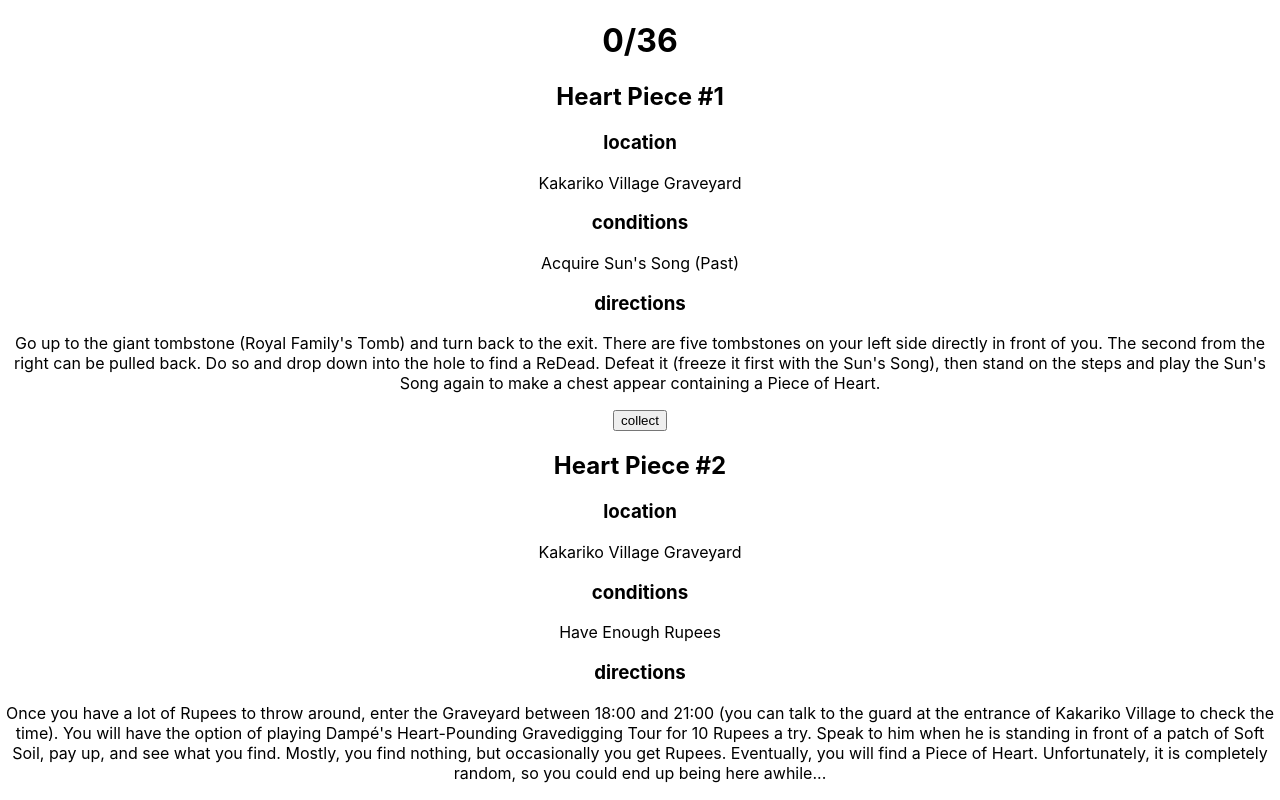
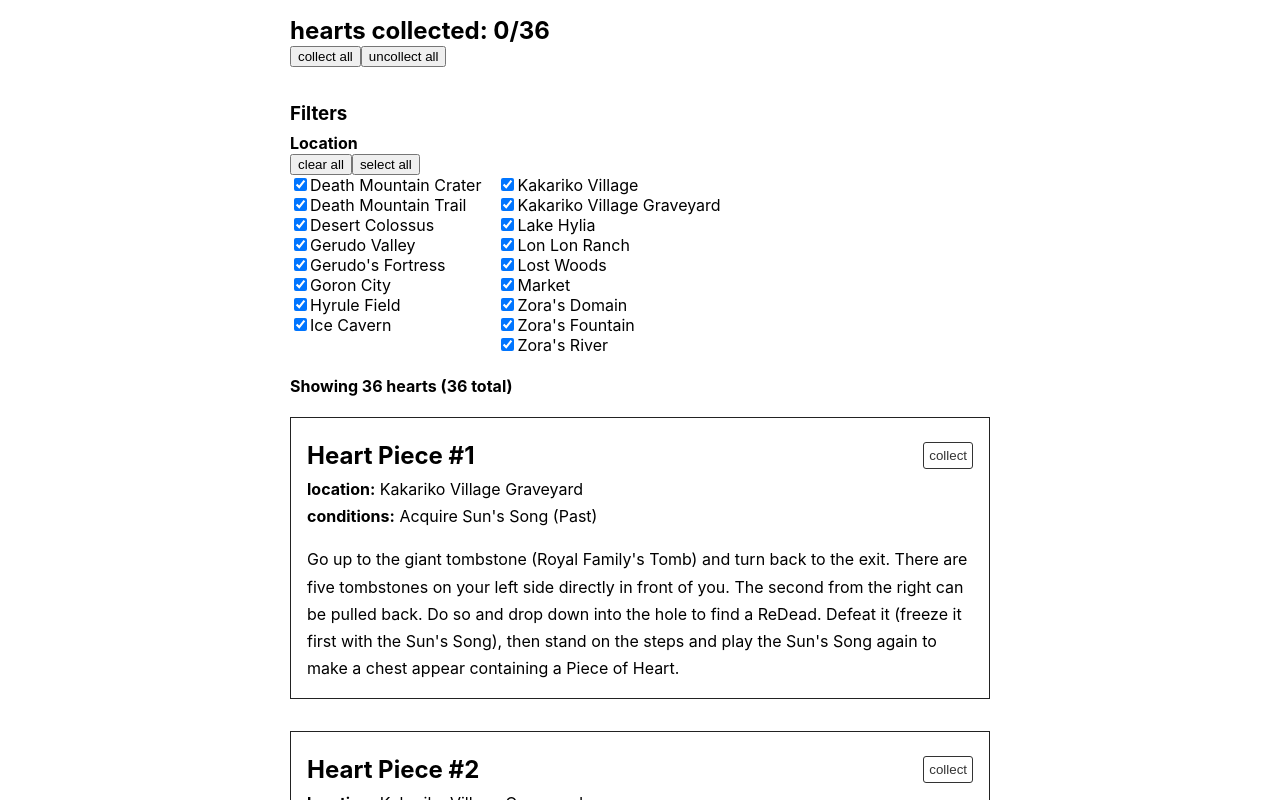
Before and after one commit to chrisdfe/oot-tracker, a React (Create React App) app: page / in a window 1280 px wide. Shown: the top 800 px of the page. Built offline with nearby package versions, Linux system fonts and the light colour scheme.

Commit message:
Cleaning the HeartPiecesPage up slightly

```diff
--- a/package.json
+++ b/package.json
@@ -10,14 +10,18 @@
     "@types/node": "^12.0.0",
     "@types/react": "^16.9.0",
     "@types/react-dom": "^16.9.0",
+    "@types/styled-components": "4.4.3",
     "axios": "^0.19.2",
     "cheerio": "^1.0.0-rc.3",
     "fs-extra": "^8.1.0",
-    "jsdom": "^16.2.0",
     "react": "^16.12.0",
     "react-dom": "^16.12.0",
     "react-scripts": "3.4.0",
+    "styled-components": "4.4.3",
     "typescript": "~3.7.2"
+  },
+  "devDependencies": {
+    "jsdom": "^16.2.0"
   },
   "scripts": {
     "start": "react-scripts start",
--- a/src/App.css
+++ /dev/null
@@ -1,38 +0,0 @@
-.App {
-  text-align: center;
-}
-
-.App-logo {
-  height: 40vmin;
-  pointer-events: none;
-}
-
-@media (prefers-reduced-motion: no-preference) {
-  .App-logo {
-    animation: App-logo-spin infinite 20s linear;
-  }
-}
-
-.App-header {
-  background-color: #282c34;
-  min-height: 100vh;
-  display: flex;
-  flex-direction: column;
-  align-items: center;
-  justify-content: center;
-  font-size: calc(10px + 2vmin);
-  color: white;
-}
-
-.App-link {
-  color: #61dafb;
-}
-
-@keyframes App-logo-spin {
-  from {
-    transform: rotate(0deg);
-  }
-  to {
-    transform: rotate(360deg);
-  }
-}
--- a/src/App.tsx
+++ b/src/App.tsx
@@ -1,6 +1,5 @@
 import React from "react";
 import logo from "./logo.svg";
-import "./App.css";
 
 import HeartsPiecesPage from "./pages/HeartPieces/HeartPiecesPage";
 
--- a/src/index.css
+++ b/src/index.css
@@ -1,13 +1,18 @@
 body {
   margin: 0;
-  font-family: -apple-system, BlinkMacSystemFont, 'Segoe UI', 'Roboto', 'Oxygen',
-    'Ubuntu', 'Cantarell', 'Fira Sans', 'Droid Sans', 'Helvetica Neue',
+  font-family: -apple-system, BlinkMacSystemFont, "Segoe UI", "Roboto", "Oxygen",
+    "Ubuntu", "Cantarell", "Fira Sans", "Droid Sans", "Helvetica Neue",
     sans-serif;
   -webkit-font-smoothing: antialiased;
   -moz-osx-font-smoothing: grayscale;
 }
 
 code {
-  font-family: source-code-pro, Menlo, Monaco, Consolas, 'Courier New',
+  font-family: source-code-pro, Menlo, Monaco, Consolas, "Courier New",
     monospace;
 }
+
+.container {
+  margin: 0 auto;
+  max-width: 700px;
+}
--- a/src/pages/HeartPieces/HeartPieces.d.ts
+++ b/src/pages/HeartPieces/HeartPieces.d.ts
@@ -5,3 +5,5 @@
   directions: string;
   imageUrl: string;
 };
+
+type HeartPieceLocations = string[];
--- a/src/pages/HeartPieces/HeartPiecesPage.tsx
+++ b/src/pages/HeartPieces/HeartPiecesPage.tsx
@@ -1,55 +1,118 @@
 import React from "react";
+import styled from "styled-components";
 
 import usePersistedState from "../../utils/usePersistedState";
-import heartPieces from "../../data/heartPieces.json";
+import allHeartPieces from "../../data/heartPieces.json";
 
-import HeartPiece from "./components/HeartPiece";
+import HeartPieceList from "./components/HeartPieceList";
+import FiltersBar from "./components/FiltersBar";
+import StickyInfoBar from "./components/StickyInfoBar";
 
-const LOCAL_STORAGE_HEART_PIECES_KEY = "oot-tracker.collected-heart-pieces";
+const heartPieceLocations = allHeartPieces
+  .reduce<HeartPieceLocations>((acc, { location }) => {
+    if (!acc.includes(location)) {
+      return [...acc, location];
+    }
+    return acc;
+  }, [])
+  // Alphebetize
+  .sort((a, b) => a.localeCompare(b));
 
-const HeartPiecesPage = () => {
-  const [collectedHearts, setCollectedHearts] = usePersistedState<string[]>(
-    LOCAL_STORAGE_HEART_PIECES_KEY,
-    []
-  );
+function usePersistedStringArray(
+  key: string,
+  defaultValue: string[]
+): [
+  string[],
+  React.Dispatch<React.SetStateAction<string[]>>,
+  (targetValue: string) => void
+] {
+  const [value, setValue] = usePersistedState<string[]>(key, defaultValue);
 
-  const heartHasBeenCollected = (heartPiece: HeartPiece) =>
-    collectedHearts.includes(heartPiece.number);
-
-  const addCollectedHeart = (heartPiece: HeartPiece) => {
-    setCollectedHearts([...collectedHearts, heartPiece.number]);
+  const addValue = (newElement: string) => {
+    setValue([...value, newElement]);
   };
 
-  const removeCollectedHeart = (targetHeartPiece: HeartPiece) => {
-    const filteredHearts = collectedHearts.filter(
-      (heartNumber: string) => heartNumber !== targetHeartPiece.number
+  const removeValue = (elementToRemove: string) => {
+    const filteredValue = value.filter(
+      (currentValue: string) => currentValue !== elementToRemove
     );
-    setCollectedHearts(filteredHearts);
+    setValue(filteredValue);
   };
 
-  const toggleCollectedHeart = (targetHeartPiece: HeartPiece) => {
-    if (heartHasBeenCollected(targetHeartPiece)) {
-      removeCollectedHeart(targetHeartPiece);
+  const toggleValue = (targetValue: string) => {
+    if (value.includes(targetValue)) {
+      removeValue(targetValue);
     } else {
-      addCollectedHeart(targetHeartPiece);
+      addValue(targetValue);
     }
   };
 
+  return [value, setValue, toggleValue];
+}
+
+const HeartPiecesPage = () => {
+  const [
+    collectedHearts,
+    setCollectedHearts,
+    toggleCollectedHeart
+  ] = usePersistedStringArray("oot-tracker.collected-heart-pieces", []);
+
+  const [
+    heartPieceLocationsWhitelist,
+    setHeartPieceLocationsWhitelist,
+    toggleHeartPieceLocationWhitelist
+  ] = usePersistedStringArray("oot-tracker.heart-pieces-location-filter", [
+    ...heartPieceLocations
+  ]);
+
   return (
     <div className="HeartPiecesPage">
-      <h1>
-        {collectedHearts.length}/{heartPieces.length}
-      </h1>
+      <StickyInfoBar>
+        <h2>
+          hearts collected: {collectedHearts.length}/{allHeartPieces.length}
+        </h2>
+        <button
+          onClick={() => {
+            setCollectedHearts(
+              allHeartPieces.map(heartPiece => heartPiece.number)
+            );
+          }}
+        >
+          collect all
+        </button>
+        <button
+          onClick={() => {
+            setCollectedHearts([]);
+          }}
+        >
+          uncollect all
+        </button>
+      </StickyInfoBar>
 
-      {heartPieces.map(heartPiece => (
-        <HeartPiece
-          heartPiece={heartPiece}
-          hasBeenCollected={heartHasBeenCollected(heartPiece)}
+      <FiltersBar
+        allLocations={heartPieceLocations}
+        selectedLocations={heartPieceLocationsWhitelist}
+        onLocationsClearAll={() => {
+          setHeartPieceLocationsWhitelist([]);
+        }}
+        onLocationsSelectAll={() => {
+          setHeartPieceLocationsWhitelist(heartPieceLocations);
+        }}
+        onFilterToggle={location => {
+          toggleHeartPieceLocationWhitelist(location);
+        }}
+      />
+
+      <div className="container">
+        <HeartPieceList
+          heartPieces={allHeartPieces}
+          collectedHearts={collectedHearts}
+          locationWhitelist={heartPieceLocationsWhitelist}
           onToggleCollected={heartPiece => {
-            toggleCollectedHeart(heartPiece);
+            toggleCollectedHeart(heartPiece.number);
           }}
         />
-      ))}
+      </div>
     </div>
   );
 };
--- /dev/null
+++ b/src/pages/HeartPieces/components/FiltersBar.tsx
@@ -0,0 +1,96 @@
+import React from "react";
+import styled from "styled-components";
+
+interface Props {
+  onFilterToggle: (filter: string) => void;
+  onLocationsClearAll: () => void;
+  onLocationsSelectAll: () => void;
+  allLocations: HeartPieceLocations;
+  selectedLocations: HeartPieceLocations;
+}
+
+const Wrapper = styled.div`
+  text-align: left;
+
+  h3 {
+    margin-bottom: 0.5rem;
+  }
+
+  h4 {
+    margin: 0;
+  }
+
+  label {
+    display: block;
+  }
+
+  > div {
+    display: flex;
+    flex-direction: row;
+
+    div {
+      margin-right: 1rem;
+
+      &:last-child {
+        margin-right: 0;
+      }
+    }
+  }
+`;
+
+const FiltersBar = ({
+  onFilterToggle,
+  onLocationsClearAll,
+  onLocationsSelectAll,
+  allLocations,
+  selectedLocations
+}: Props) => {
+  const heartPieceLocationsColumns = [
+    allLocations.slice(0, Math.floor(allLocations.length / 2)),
+    allLocations.slice(Math.floor(allLocations.length / 2))
+  ];
+
+  return (
+    <div className="container">
+      <Wrapper>
+        <h3>Filters</h3>
+        <h4>Location</h4>
+        <button
+          onClick={() => {
+            onLocationsClearAll();
+          }}
+        >
+          clear all
+        </button>
+        <button
+          onClick={() => {
+            onLocationsSelectAll();
+          }}
+        >
+          select all
+        </button>
+        <div>
+          {heartPieceLocationsColumns.map(locations => (
+            <div>
+              {locations.map(location => (
+                <label key={location} htmlFor={`filter-${location}`}>
+                  <input
+                    id={`filter-${location}`}
+                    type="checkbox"
+                    checked={selectedLocations.includes(location)}
+                    onChange={() => {
+                      onFilterToggle(location);
+                    }}
+                  />
+                  {location}
+                </label>
+              ))}
+            </div>
+          ))}
+        </div>
+      </Wrapper>
+    </div>
+  );
+};
+
+export default FiltersBar;
--- a/src/pages/HeartPieces/components/HeartPiece.tsx
+++ b/src/pages/HeartPieces/components/HeartPiece.tsx
@@ -1,12 +1,5 @@
 import React from "react";
-
-type HeartPiece = {
-  number: string;
-  location: string;
-  conditions: string;
-  directions: string;
-  imageUrl: string;
-};
+import styled, { css, StyledComponent } from "styled-components";
 
 export interface Props {
   heartPiece: HeartPiece;
@@ -14,32 +7,89 @@
   onToggleCollected: (heartPiece: HeartPiece) => void;
 }
 
+const Wrapper = styled.div`
+  padding: 1rem;
+  border: 1px solid #222;
+  margin-bottom: 2rem;
+
+  text-align: left;
+`;
+
+const HeaderBar = styled.div`
+  display: flex;
+  align-items: center;
+  justify-content: space-between;
+  padding: 0.4rem 0;
+`;
+
+const Heading = styled.h2`
+  margin: 0;
+`;
+
+const Paragraph = styled.p`
+  line-height: 1.7em;
+  margin: 0 0;
+
+  &:last-child {
+    margin-bottom: 0;
+  }
+`;
+
+const DescriptionParagraph = styled(Paragraph)`
+  margin-top: 1rem;
+`;
+
+const Button = styled.button`
+  padding: 5px;
+  border: 1px solid #333;
+  background: transparent;
+  border-radius: 3px;
+  color: #333;
+  cursor: pointer;
+`;
+
+interface BodyContentProps {
+  hasBeenCollected: boolean;
+}
+
+const BodyContent = styled.div<BodyContentProps>`
+  overflow: hidden;
+  ${({ hasBeenCollected }) => css`
+    height: ${hasBeenCollected ? "0" : "auto"};
+  `}
+`;
+
 const HeartPiece = ({
   heartPiece,
   hasBeenCollected,
   onToggleCollected
 }: Props) => {
   return (
-    <div>
-      <h2>Heart Piece #{heartPiece.number}</h2>
+    <Wrapper>
+      <HeaderBar>
+        <Heading>Heart Piece #{heartPiece.number}</Heading>
 
-      <h3>location</h3>
-      <p>{heartPiece.location}</p>
+        <Button
+          onClick={() => {
+            onToggleCollected(heartPiece);
+          }}
+        >
+          {hasBeenCollected ? "uncollect" : "collect"}
+        </Button>
+      </HeaderBar>
 
-      <h3>conditions</h3>
-      <p>{heartPiece.conditions}</p>
+      <BodyContent hasBeenCollected={hasBeenCollected}>
+        <Paragraph>
+          <strong>location:</strong> {heartPiece.location}
+        </Paragraph>
 
-      <h3>directions</h3>
-      <p>{heartPiece.directions}</p>
+        <Paragraph>
+          <strong>conditions:</strong> {heartPiece.conditions}
+        </Paragraph>
 
-      <button
-        onClick={() => {
-          onToggleCollected(heartPiece);
-        }}
-      >
-        {hasBeenCollected ? "uncollect" : "collect"}
-      </button>
-    </div>
+        <DescriptionParagraph>{heartPiece.directions}</DescriptionParagraph>
+      </BodyContent>
+    </Wrapper>
   );
 };
 
--- /dev/null
+++ b/src/pages/HeartPieces/components/HeartPieceList.tsx
@@ -0,0 +1,46 @@
+import React from "react";
+import styled from "styled-components";
+
+import HeartPiece from "./HeartPiece";
+
+interface Props {
+  heartPieces: HeartPiece[];
+  collectedHearts: string[];
+  locationWhitelist: HeartPieceLocations;
+  onToggleCollected: (heartPiece: HeartPiece) => void;
+}
+
+const HeartPieceListWrapper = styled.div`
+  margin: 1rem 0;
+`;
+
+const HeartPieceList = ({
+  heartPieces,
+  locationWhitelist,
+  collectedHearts,
+  onToggleCollected
+}: Props) => {
+  const filteredHeartPieces = heartPieces.filter(({ location }) =>
+    locationWhitelist.includes(location)
+  );
+
+  return (
+    <HeartPieceListWrapper>
+      <h4>
+        Showing {filteredHeartPieces.length} hearts ({heartPieces.length} total)
+      </h4>
+      {filteredHeartPieces.map(heartPiece => (
+        <HeartPiece
+          key={heartPiece.number}
+          heartPiece={heartPiece}
+          hasBeenCollected={collectedHearts.includes(heartPiece.number)}
+          onToggleCollected={heartPiece => {
+            onToggleCollected(heartPiece);
+          }}
+        />
+      ))}
+    </HeartPieceListWrapper>
+  );
+};
+
+export default HeartPieceList;
--- /dev/null
+++ b/src/pages/HeartPieces/components/StickyInfoBar.tsx
@@ -0,0 +1,29 @@
+import React, { ReactNode } from "react";
+import styled from "styled-components";
+
+const Wrapper = styled.div`
+  position: sticky;
+  top: 0;
+  background-color: #fff;
+  padding: 1rem 0;
+
+  h2 {
+    margin: 0;
+  }
+`;
+
+const ContentWrapper = styled.div``;
+
+interface Props {
+  children: ReactNode;
+}
+
+const StickyInfoBar = ({ children }: Props) => (
+  <Wrapper>
+    <div className="container">
+      <ContentWrapper>{children}</ContentWrapper>
+    </div>
+  </Wrapper>
+);
+
+export default StickyInfoBar;
--- a/src/utils/usePersistedState.tsx
+++ b/src/utils/usePersistedState.tsx
@@ -1,9 +1,12 @@
-import React, { useState, useEffect } from "react";
+import { useState, useEffect } from "react";
 
 // https://dev.to/selbekk/persisting-your-react-state-in-9-lines-of-code-9go
-function usePersistedState<T>(key: string, defaultValue: T) {
-  const [state, setState] = useState(() => {
-    let value;
+function usePersistedState<T>(
+  key: string,
+  defaultValue: T
+): [T, React.Dispatch<React.SetStateAction<T>>] {
+  const [state, setState] = useState<T>(() => {
+    let value: T;
     try {
       value = JSON.parse(localStorage.getItem(key) || "");
     } catch (e) {
```
Also changed, not shown: 1 other file (tests, documents, lock files or other folders).
